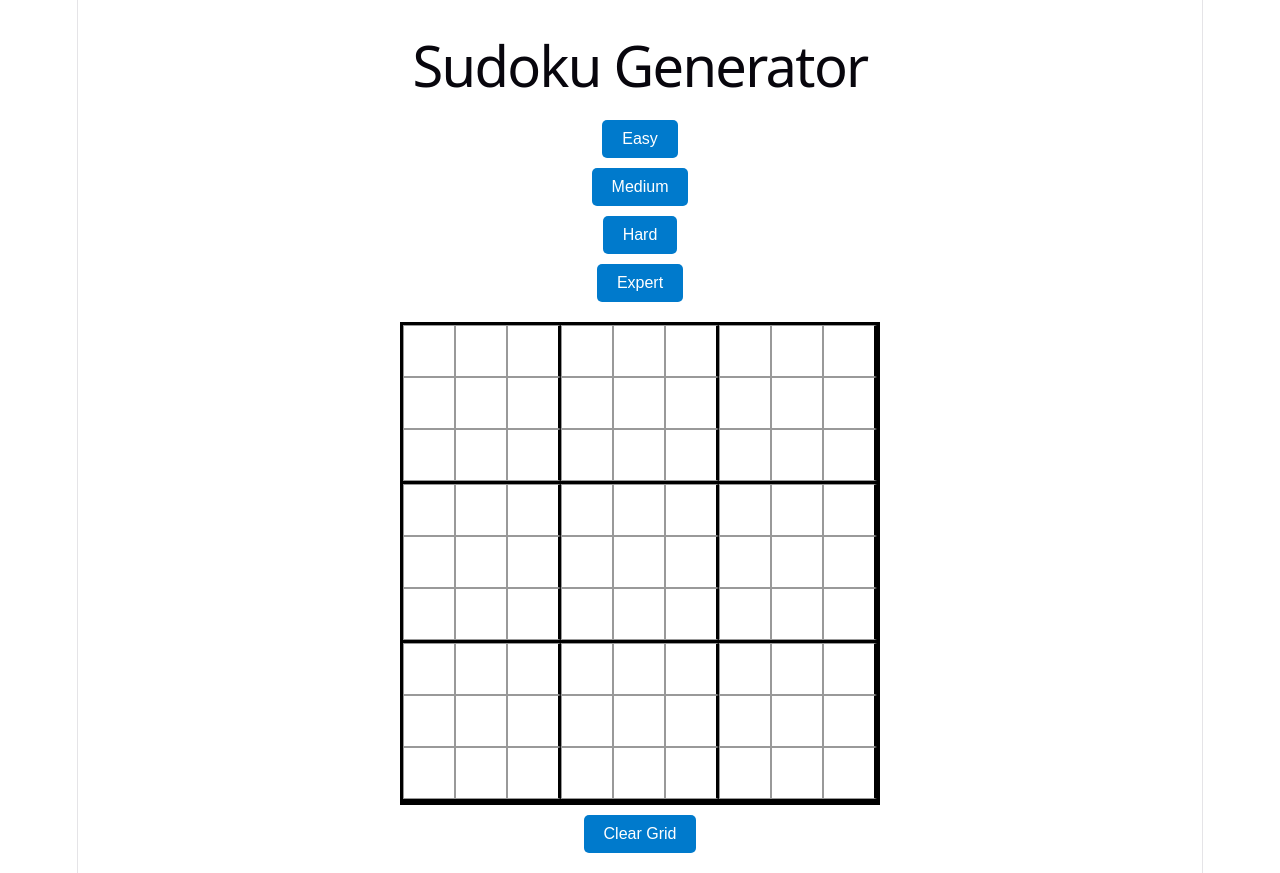
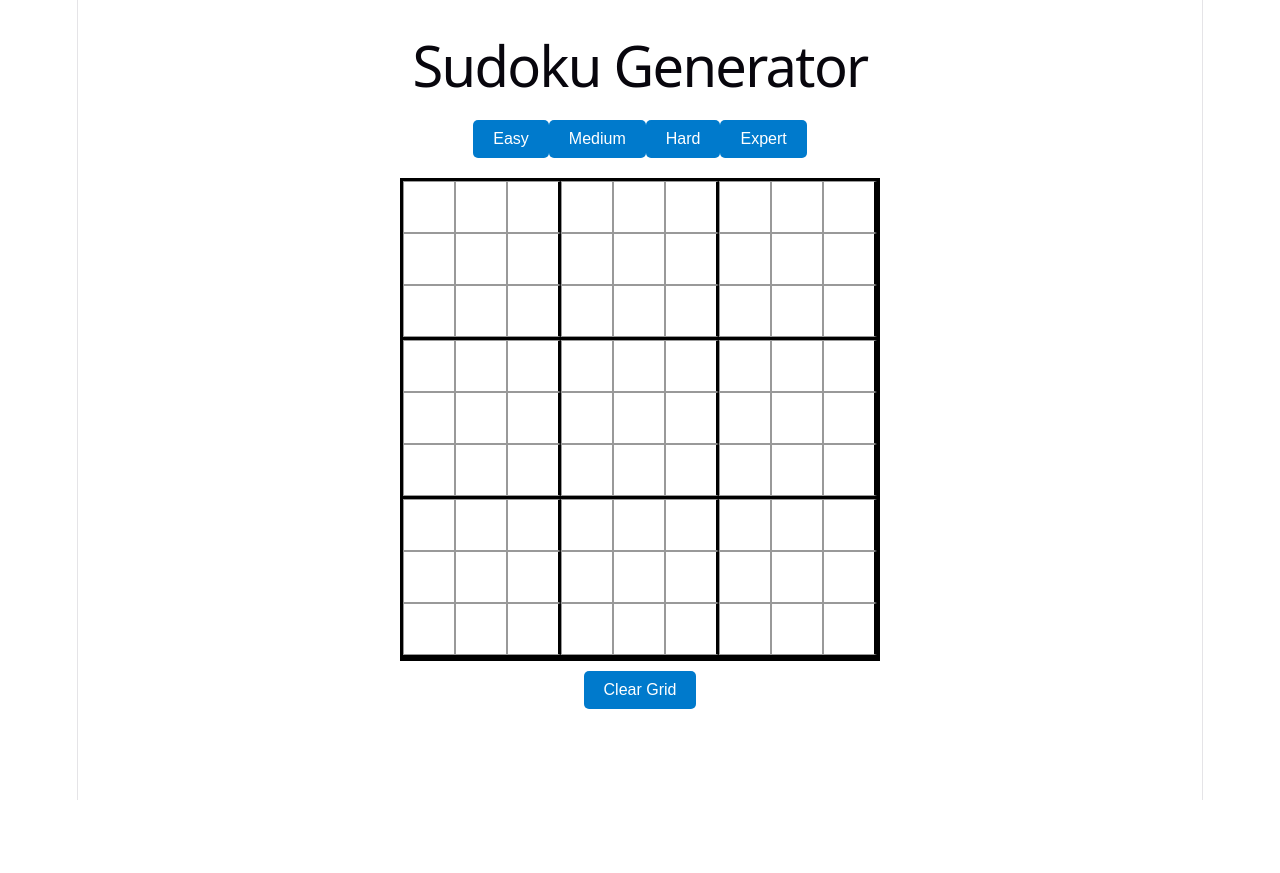
Before and after one commit to amanalem/sudoku-generator, a React (Vite) app in the folder client/: page / in a window 1280 px wide. After the commit the page ends 800 px from the top, so only its background shows below. Built offline with nearby package versions, Linux system fonts and the light colour scheme.

Commit message:
buttons put inside a div to force them into one line.

```diff
--- a/client/src/App.css
+++ b/client/src/App.css
@@ -45,6 +45,7 @@ button {
   border: none;
   border-radius: 5px;
   margin-top: 10px;
+  float: inline-start;
 }
 
 button:hover {
--- a/client/src/App.jsx
+++ b/client/src/App.jsx
@@ -32,10 +32,12 @@ function App() {
   return (
     <div className="app">
       <h1>Sudoku Generator</h1>
-      <button onClick={() => fetchPuzzle("easy")}>Easy</button>
-      <button onClick={() => fetchPuzzle("medium")}>Medium</button>
-      <button onClick={() => fetchPuzzle("hard")}>Hard</button>
-      <button onClick={() => fetchPuzzle("expert")}>Expert</button>
+      <div>
+        <button onClick={() => fetchPuzzle("easy")}>Easy</button>
+        <button onClick={() => fetchPuzzle("medium")}>Medium</button>
+        <button onClick={() => fetchPuzzle("hard")}>Hard</button>
+        <button onClick={() => fetchPuzzle("expert")}>Expert</button>
+      </div>
       {emptyGrid && <EmptyGrid/>}
       {puzzle && <SudokuGrid puzzle={puzzle} solution={solution}/>}
       <button onClick={fetchEmptyGrid}>Clear Grid</button>
```
